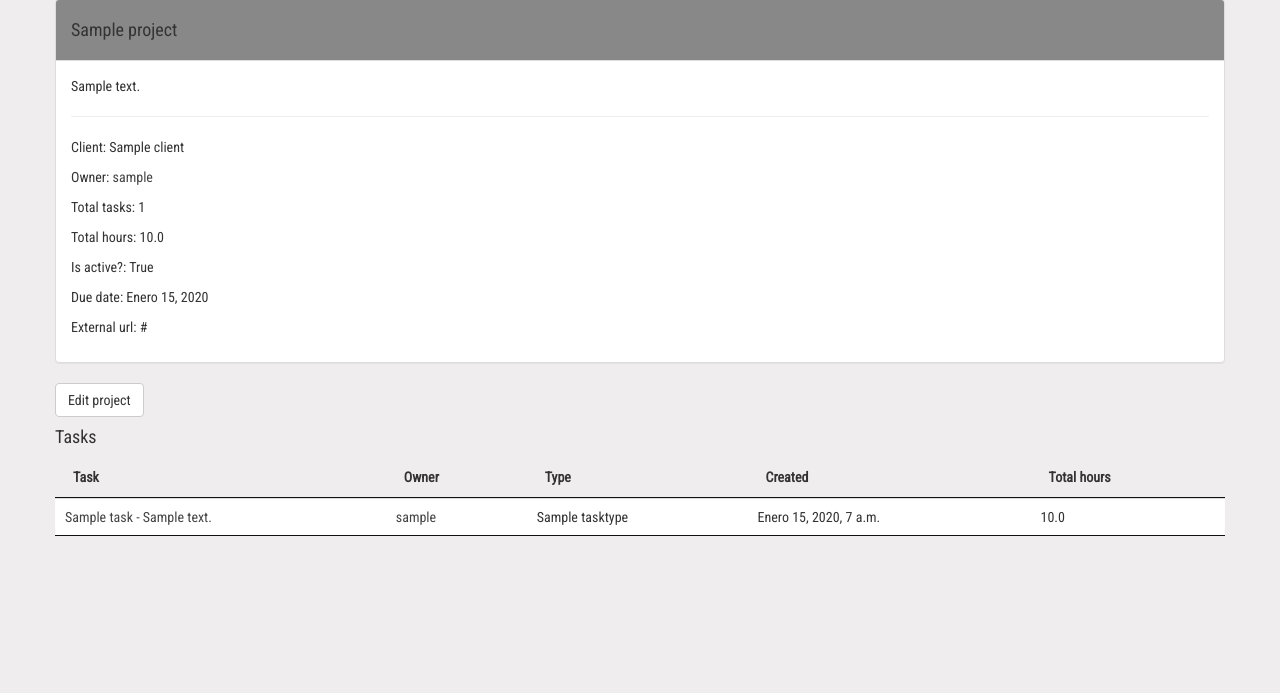
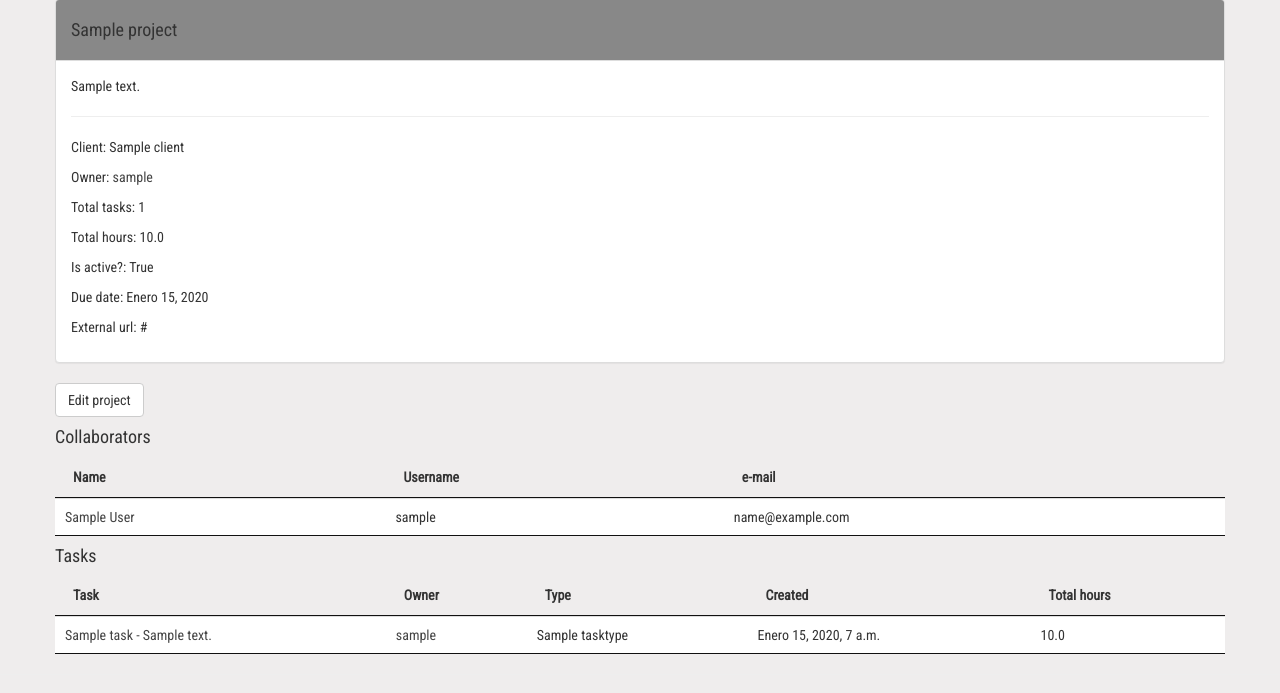
Before and after one commit to MSA-Argentina/relojito_project, a Django app: page /project/1/ in a window 1280 px wide. Shown: the part 61-754 px from the top of the page. Run offline with Django 3.2, Linux system fonts and the light colour scheme; a user stored in the database is signed in; tables that the repository leaves empty hold one stand-in row (values such as "Sample post"); parts of the project's set-up code (start-up, migrations or seed data) failed here and were passed over; some libraries are stand-ins or nearby versions.

Commit message:
adding collaborators list to project detail, closes #31

```diff
--- a/relojito/templates/project_detail.html
+++ b/relojito/templates/project_detail.html
@@ -34,6 +34,27 @@
                         {% trans 'Edit project' %}
                     </a>
 
+      <h4>{% trans 'Collaborators' %}</h4>
+
+      <table class="table table-condensed">
+      <thead>
+        <tr>
+          <th>{% trans 'Name' %}</th>
+          <th>{% trans 'Username' %}</th>
+          <th>{% trans 'e-mail' %}</th>
+        </tr>
+      </thead>
+      <tbody>
+        {% for c in project.projectcollaborator_set.all %}
+        <tr>
+          <td><a href="{% url 'view_profile' pk=c.user.id %}">{{ c.user.get_full_name }}</a></td>
+          <td>{{ c.user.username }}</td>
+          <td>{{ c.user.email }}</td>
+        </tr>
+        {% endfor %}
+      </tbody>
+    </table>
+
       <h4>{% trans 'Tasks' %}</h4>
 
       <table class="table table-condensed">
```
